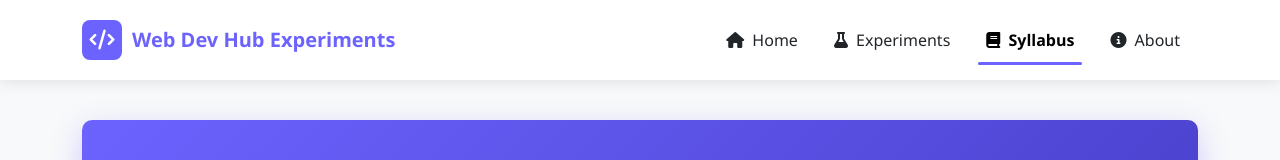
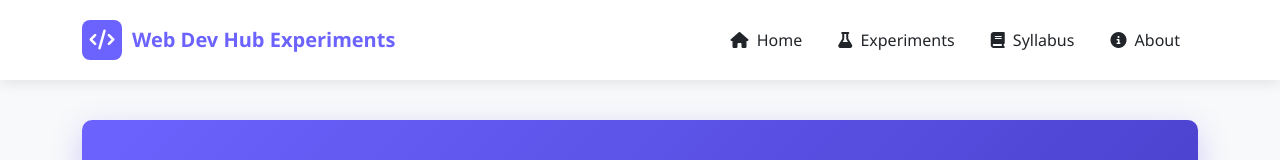
Before and after one commit to Tech-Dev-24/WEB-CN-LAB, a plain HTML site: page experiments.html in a window 1280 px wide. Shown: the top 160 px of the page. Drawn offline with nearby package versions, Linux system fonts and the light colour scheme.

Commit message:
edit active off css

```diff
--- a/experiments.html
+++ b/experiments.html
@@ -292,7 +292,7 @@
                         <a class="nav-link" href="experiments.html"><i class="fas fa-flask me-1"></i> Experiments</a>
                     </li>
                     <li class="nav-item">
-                        <a class="nav-link active" href="syllabus.html"><i class="fas fa-book me-1"></i> Syllabus</a>
+                        <a class="nav-link" href="syllabus.html"><i class="fas fa-book me-1"></i> Syllabus</a>
                     </li>
                     <li class="nav-item">
                         <a class="nav-link" href="about.html"><i class="fas fa-info-circle me-1"></i> About</a>
```
